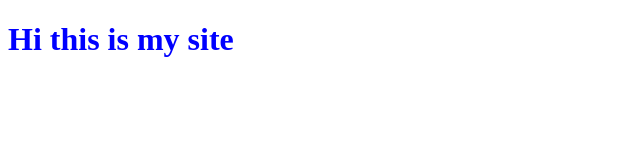
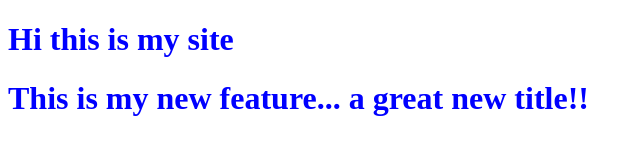
Before and after one commit to jeremykung/myProject, a plain HTML site: page index.html in a window 1280 px wide. Shown: the whole page, without its empty margins (0-641 px from the left). Drawn offline with Linux system fonts and the light colour scheme.

Commit message:
added a new line to HTML

```diff
--- a/index.html
+++ b/index.html
@@ -9,5 +9,6 @@
 </head>
 <body>
     <h1>Hi this is my site</h1>
+    <h1>This is my new feature... a great new title!!</h1>
 </body>
 </html>
```
